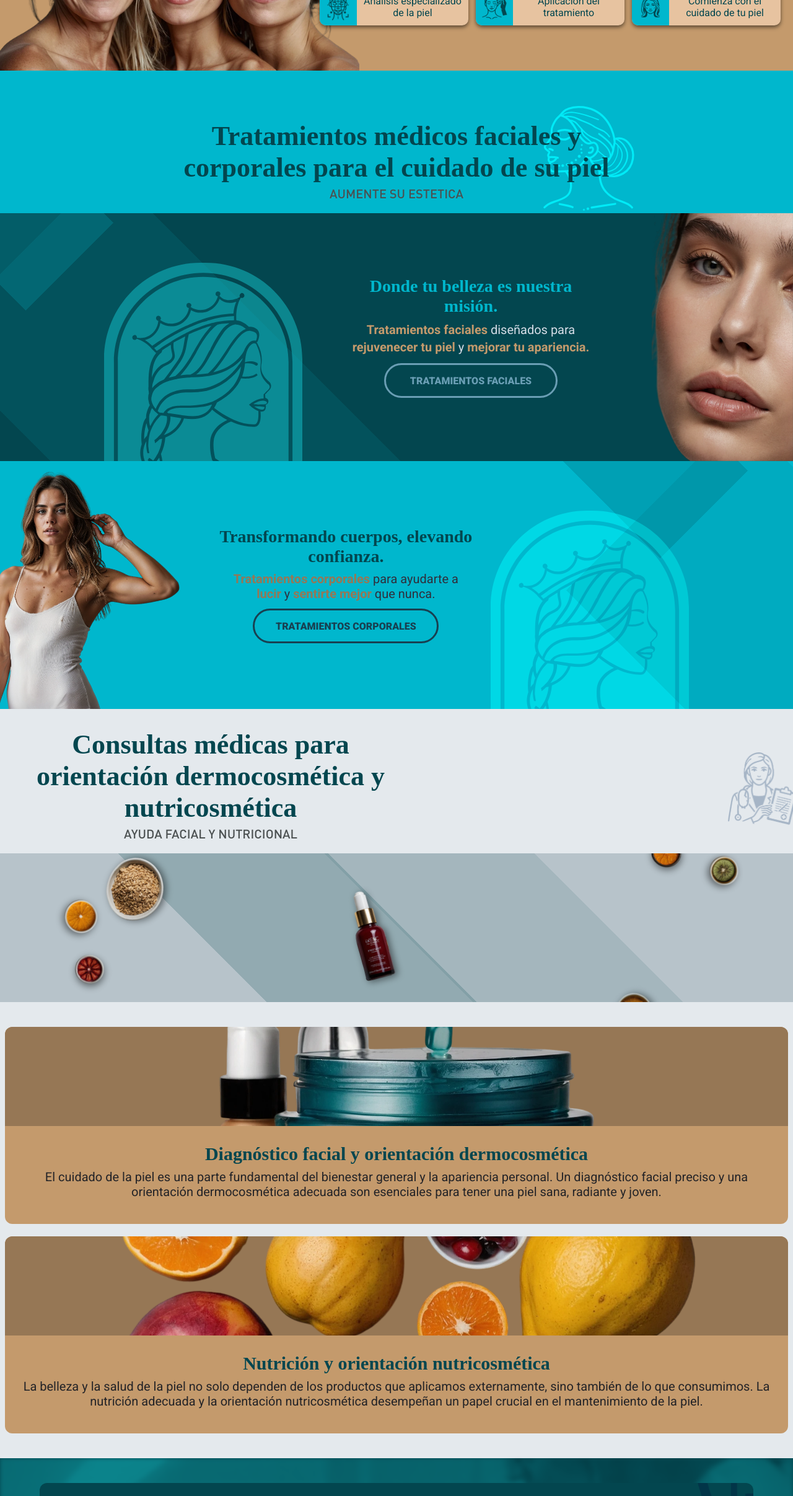
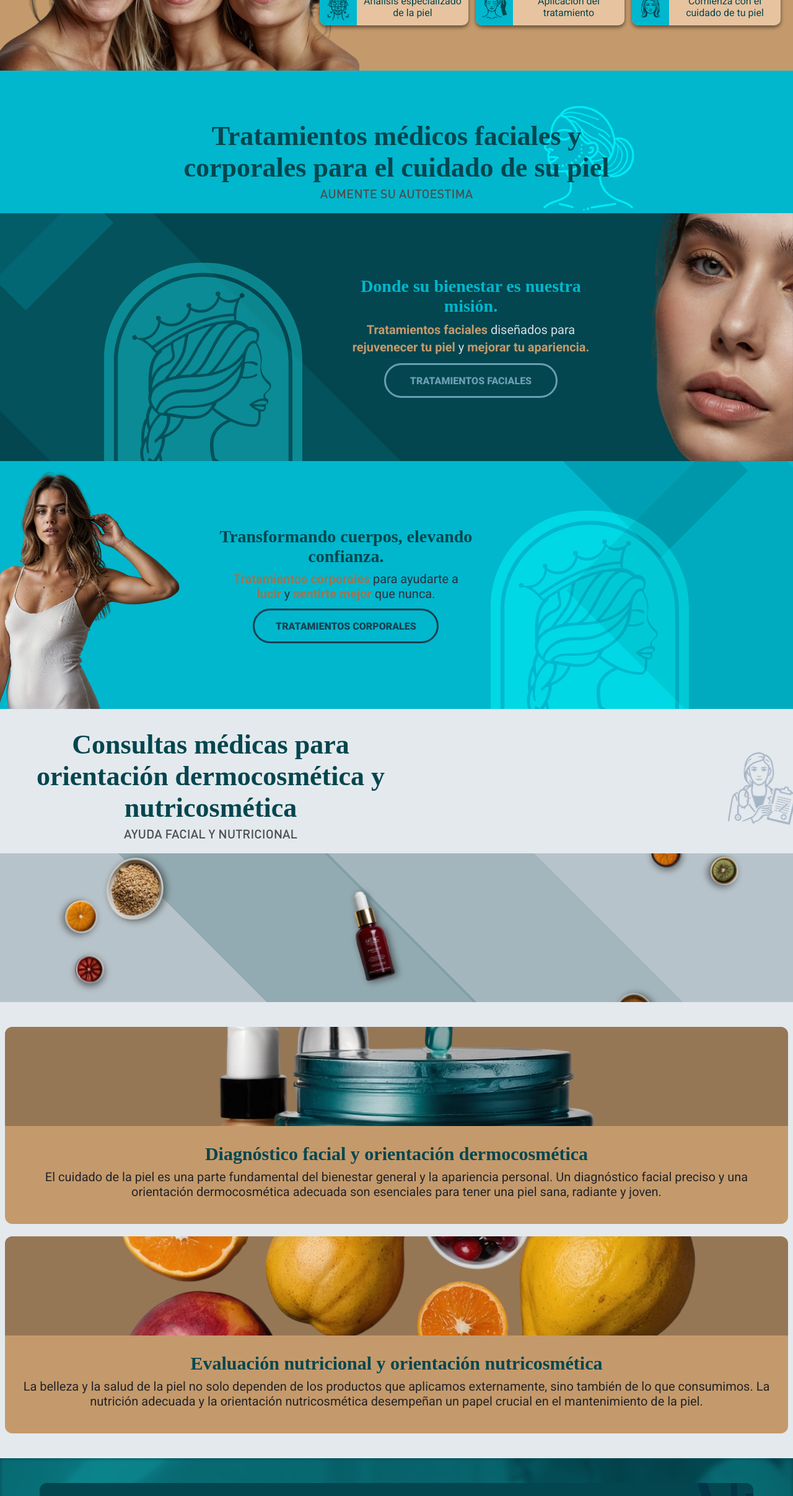
Before and after one commit to Yaalalf/sissi-landing-page, a Next.js app: page / in a window 1280 px wide. Shown: the part 954-3368 px from the top of the page at 62% size. Built offline with nearby package versions, Linux system fonts and the light colour scheme.

Commit message:
chore: Update section titles and subtitles for consistency

```diff
--- a/src/sections/ConsultingSection/ConsultingSection.tsx
+++ b/src/sections/ConsultingSection/ConsultingSection.tsx
@@ -45,7 +45,7 @@ export default function ConsultingSection() {
       <div className="MicroSection">
         <div className="Decoration"></div>
         <div className="HeaderContainer">
-          <h5>Nutrición y orientación nutricosmética</h5>
+          <h5>Evaluación nutricional y orientación nutricosmética</h5>
         </div>
 
         <p>
--- a/src/sections/TreatmentSection/TreatmentSection.tsx
+++ b/src/sections/TreatmentSection/TreatmentSection.tsx
@@ -8,13 +8,13 @@ export default function TreatmentSection() {
       <div className="TitleSection">
         <TitleContainer
           title="Tratamientos médicos faciales y corporales para el cuidado de su piel"
-          subtitle="aumente su estetica"
+          subtitle="aumente su autoestima"
         />
         <div className="Decoration_Icon"></div>
       </div>
       <div className="TreatmentContainer FacialSection">
         <div className="Content">
-          <h5>Donde tu belleza es nuestra misión.</h5>
+          <h5>Donde su bienestar es nuestra misión.</h5>
           <p>
             <span>Tratamientos faciales</span> diseñados para{" "}
             <span>rejuvenecer tu piel</span> y{" "}
```
